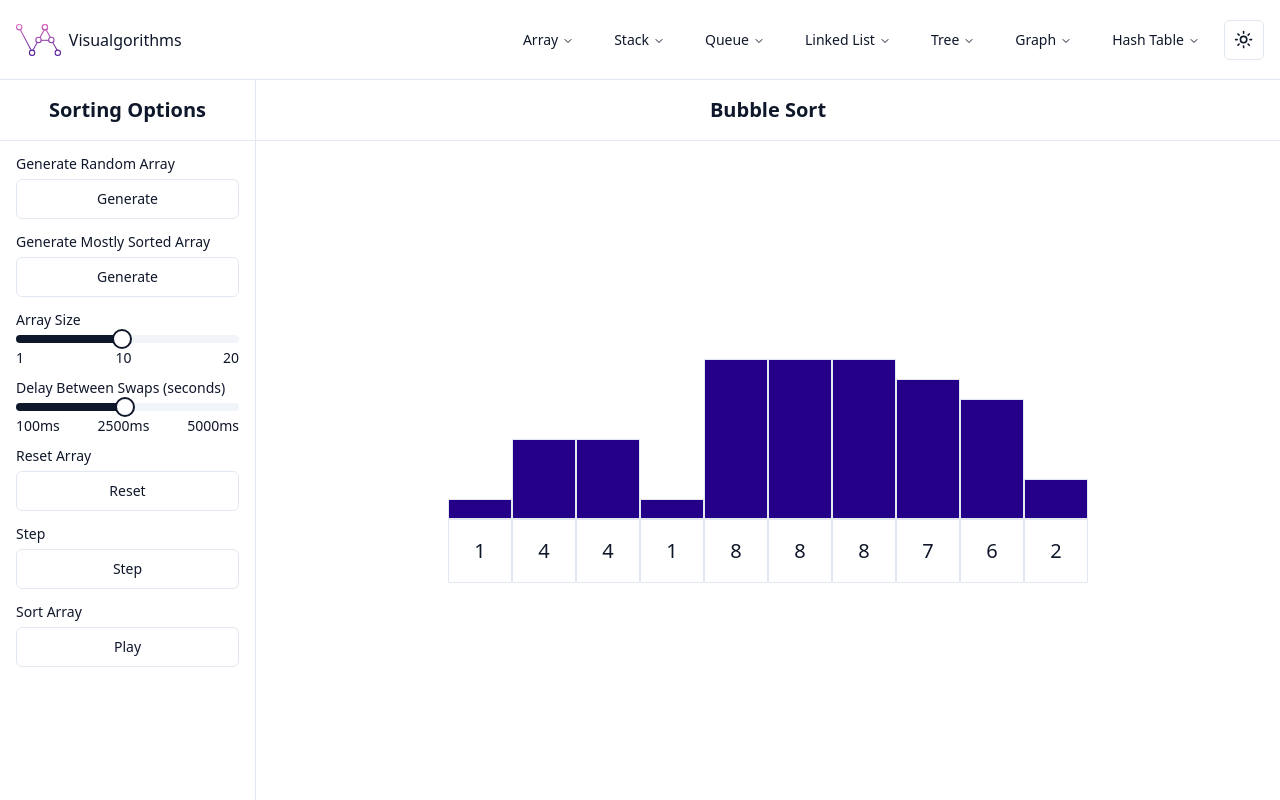
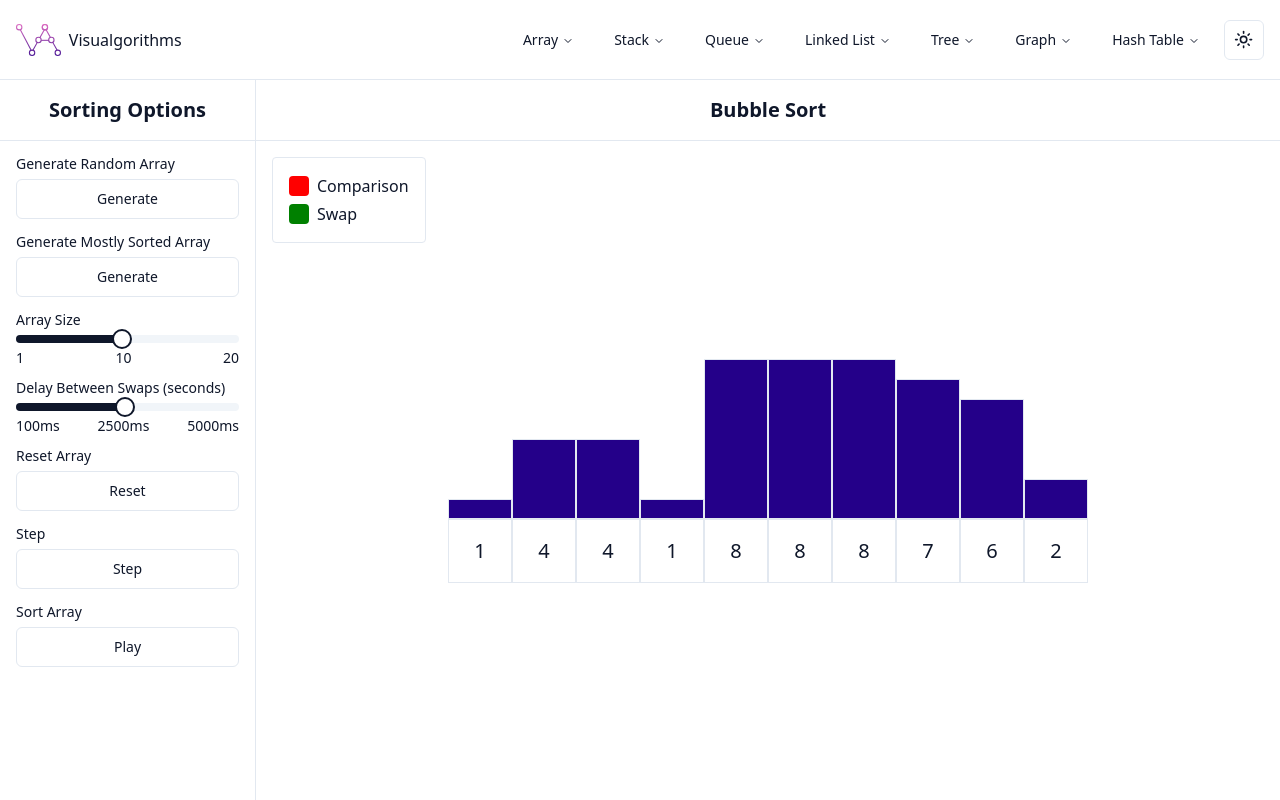
Before and after one commit to jhutchings99/algorithm-visualizer, a Next.js app in the folder src/public/: page /array/bubble-sort in a window 1280 px wide. Built offline with nearby package versions, Linux system fonts and the light colour scheme.

Commit message:
feat: add a key to show what the color means during sorting algorithm visualization

```diff
--- a/src/public/app/array/bubble-sort/page.tsx
+++ b/src/public/app/array/bubble-sort/page.tsx
@@ -3,6 +3,7 @@ import MainNavigation from "@/components/main-navigation";
 import SortingOptions from "@/components/sorting-options";
 import { generateRandomArray } from "@/utils/generateArray";
 import { Separator } from "@/components/ui/separator";
+import SortingKey from "@/components/sorting-key";
 
 export default function BubbleSort() {
   const arr = generateRandomArray(10);
@@ -11,11 +12,14 @@ export default function BubbleSort() {
   return (
     <div>
       <MainNavigation />
-      <div className="flex">
+      <div className="flex ">
         <SortingOptions />
-        <div className="flex justify-center items-center flex-col">
-          <h1 className="text-xl font-bold py-4 text-center">Bubble Sort</h1>
-          <Separator />
+        <div className="flex justify-center items-center flex-col ">
+          <div className="w-full">
+            <h1 className="text-xl font-bold py-4 text-center">Bubble Sort</h1>
+            <Separator />
+            <SortingKey />
+          </div>
 
           <ArrayVisualizer arr={arr} algorithmStr="bubbleSort" />
         </div>
--- /dev/null
+++ b/src/public/components/sorting-key.tsx
@@ -0,0 +1,14 @@
+export default function SortingKey() {
+  return (
+    <div className="absolute flex flex-col gap-1 border rounded-sm p-4 m-4">
+      <div className="flex items-center gap-2">
+        <div className="h-5 w-5 rounded-sm bg-ogRed"></div>
+        Comparison
+      </div>
+      <div className="flex items-center gap-2">
+        <div className="h-5 w-5 rounded-sm bg-ogGreen"></div>
+        Swap
+      </div>
+    </div>
+  );
+}
--- a/src/public/tailwind.config.ts
+++ b/src/public/tailwind.config.ts
@@ -19,6 +19,8 @@ const config = {
     },
     extend: {
       colors: {
+        ogGreen: "#008000",
+        ogRed: "#ff0000",
         pinkPrimary: "#FF81CC",
         purpleSecondary: "#240089",
         border: "hsl(var(--border))",
```
